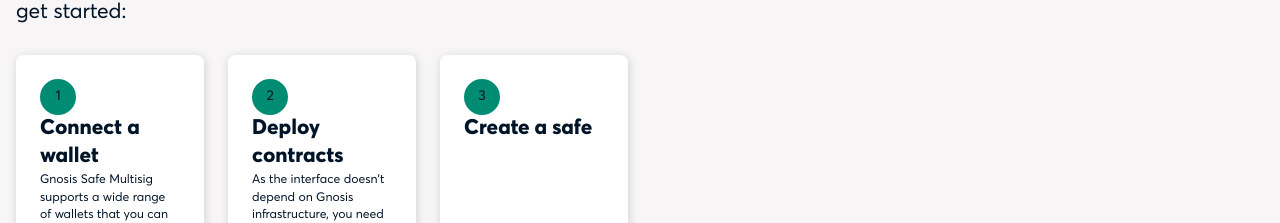
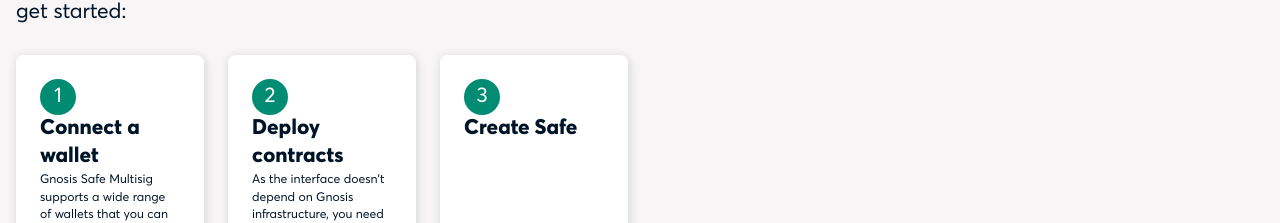
Before and after one commit to safe-global/safe-apps-sdk, a React (Create React App) app in the folder packages/safe-apps-developer-ui/: page / in a window 1280 px wide. Shown: the part 261-484 px from the top of the page. Built offline with nearby package versions, Linux system fonts and the light colour scheme; what web3modal would draw is missing.

Commit message:
welcome page layout wip

```diff
--- a/packages/safe-apps-developer-ui/package.json
+++ b/packages/safe-apps-developer-ui/package.json
@@ -10,7 +10,7 @@
     "@testing-library/jest-dom": "^5.11.4",
     "@testing-library/react": "^11.1.0",
     "@testing-library/user-event": "^12.8.3",
-    "@types/styled-components": "^5.1.7",
+    "@types/styled-components": "^5.1.8",
     "@walletconnect/web3-provider": "^1.3.6",
     "clsx": "^1.1.1",
     "ethereum-blockies-base64": "^1.0.2",
--- a/packages/safe-apps-developer-ui/src/pages/Welcome.tsx
+++ b/packages/safe-apps-developer-ui/src/pages/Welcome.tsx
@@ -27,6 +27,13 @@
   btn: {
     marginTop: 'auto',
   },
+  dot: {
+    marginRight: md,
+    '& > h5': {
+      color: '#fff',
+      fontWeight: 400,
+    },
+  },
 });
 
 const WelcomePage = (): React.ReactElement => {
@@ -44,10 +51,14 @@
         </Typography>
       </Grid>
       <Grid container spacing={3} className={classes.stepsContainer}>
-        <Grid item xs={2}>
+        <Grid item xs={3} lg={2}>
           <Card className={classes.stepCard}>
-            <Dot color="primary">1</Dot>
-            <Typography variant="h5">Connect a wallet</Typography>
+            <Grid container alignItems="center">
+              <Dot className={classes.dot} color="primary">
+                <Typography variant="h5">1</Typography>
+              </Dot>
+              <Typography variant="h5">Connect a wallet</Typography>
+            </Grid>
             <Typography variant="body2">
               Gnosis Safe Multisig supports a wide range of wallets that you can choose to be one of the authentication
               factors.
@@ -57,10 +68,14 @@
             </Button>
           </Card>
         </Grid>
-        <Grid item xs={2}>
+        <Grid item xs={3} lg={2}>
           <Card className={classes.stepCard}>
-            <Dot color="primary">2</Dot>
-            <Typography variant="h5">Deploy contracts</Typography>
+            <Grid container alignItems="center">
+              <Dot className={classes.dot} color="primary">
+                <Typography variant="h5">2</Typography>
+              </Dot>
+              <Typography variant="h5">Deploy contracts</Typography>
+            </Grid>
             <Typography variant="body2">
               As the interface doesn't depend on Gnosis infrastructure, you need to deploy master copy and proxy factory
               yourself.
@@ -70,10 +85,14 @@
             </Button>
           </Card>
         </Grid>
-        <Grid item xs={2}>
+        <Grid item xs={3} lg={2}>
           <Card className={classes.stepCard}>
-            <Dot color="primary">3</Dot>
-            <Typography variant="h5">Create a safe</Typography>
+            <Grid container alignItems="center">
+              <Dot className={classes.dot} color="primary">
+                <Typography variant="h5">3</Typography>
+              </Dot>
+              <Typography variant="h5">Create Safe</Typography>
+            </Grid>
             <Button type="button" variant="contained" color="primary" className={classes.btn}>
               Create
             </Button>
```
Also changed, not shown: 1 other file (tests, documents, lock files or other folders).
